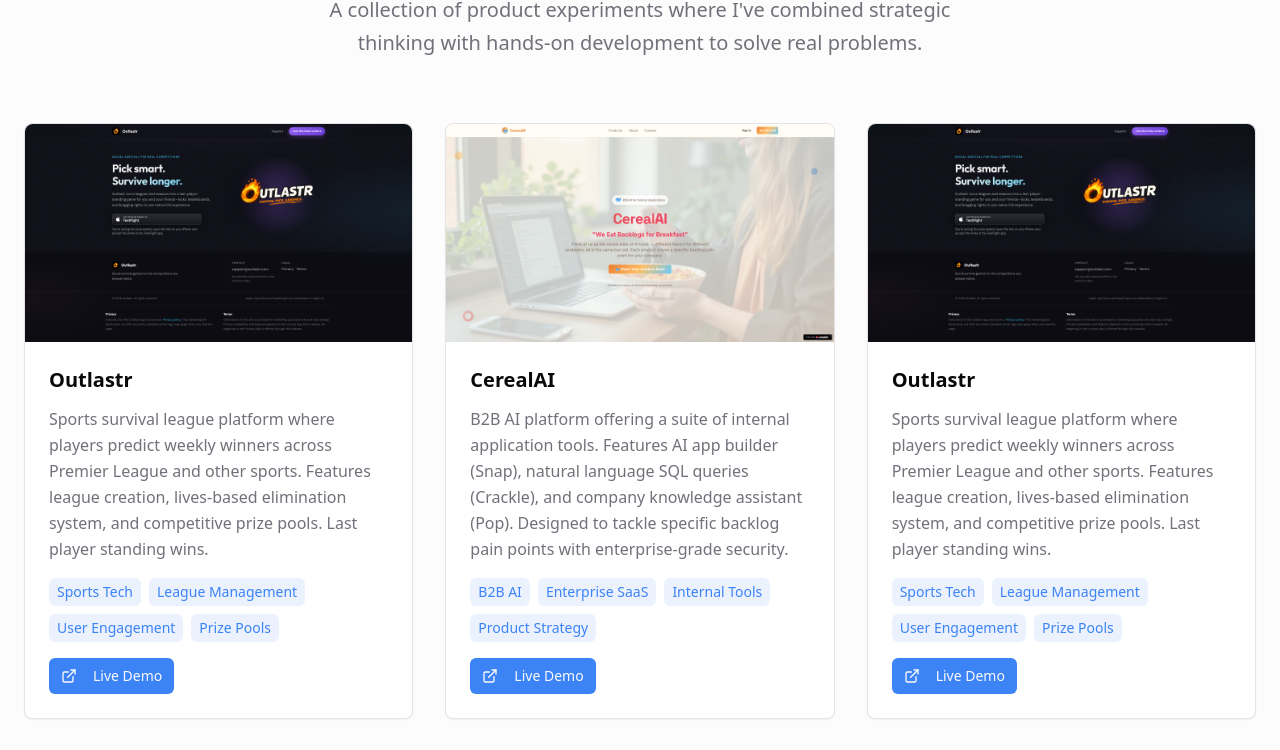
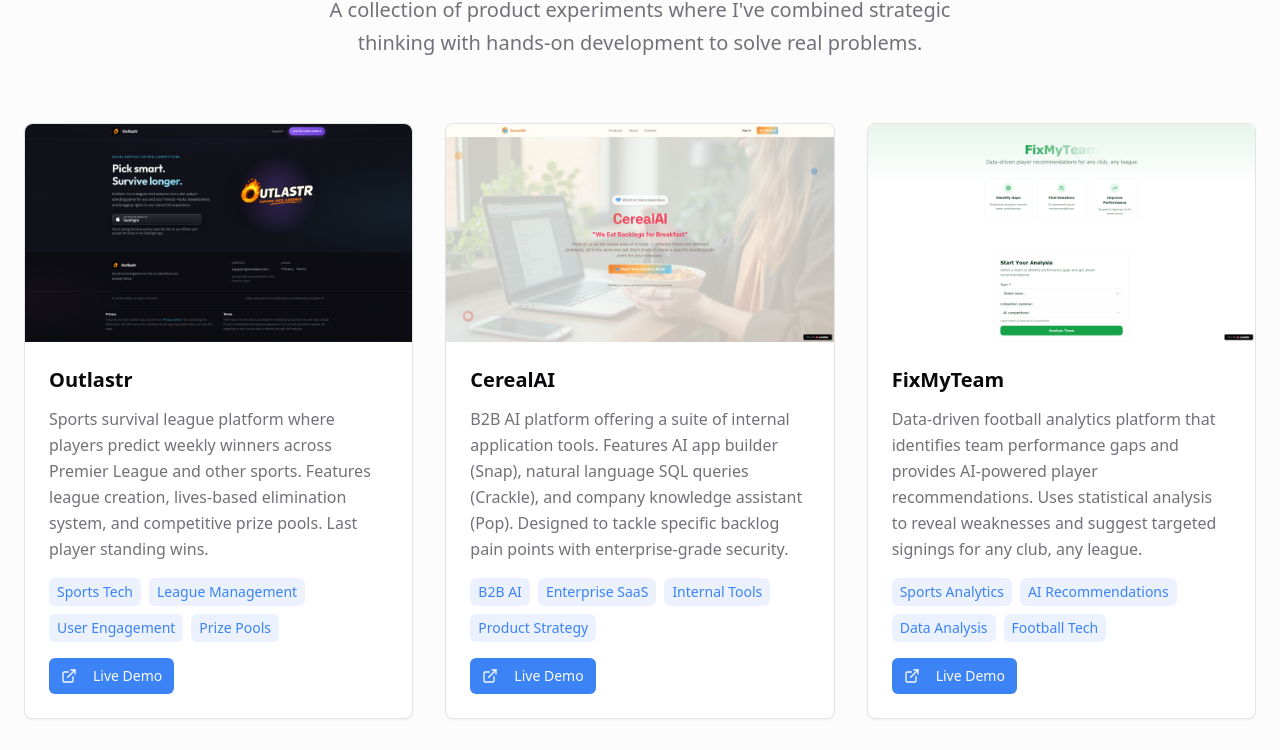
Before and after one commit to liamtheeke/liamtheeke-portfolio, a React (Vite) app: page / in a window 1280 px wide. Shown: the part 958-1708 px from the top of the page. Built offline with nearby package versions, Linux system fonts and the light colour scheme; the HTML template or start-up script is replaced by a standard one.

Commit message:
Changes
Co-authored-by: liamtheeke <232447461+liamtheeke@users.noreply.github.com>

```diff
--- a/src/components/Projects.tsx
+++ b/src/components/Projects.tsx
@@ -15,13 +15,6 @@ const projects = [
       tags: ["B2B AI", "Enterprise SaaS", "Internal Tools", "Product Strategy"],
       liveUrl: "https://cerealai.lovable.app/",
       imageUrl: "/cerealai-screenshot.png",
-    },
-    {
-      title: "Outlastr",
-      description: "Sports survival league platform where players predict weekly winners across Premier League and other sports. Features league creation, lives-based elimination system, and competitive prize pools. Last player standing wins.",
-      tags: ["Sports Tech", "League Management", "User Engagement", "Prize Pools"],
-      liveUrl: "https://outlastr.com",
-      imageUrl: "/outlastr-screenshot.png",
     },
     {
       title: "FixMyTeam",
```
